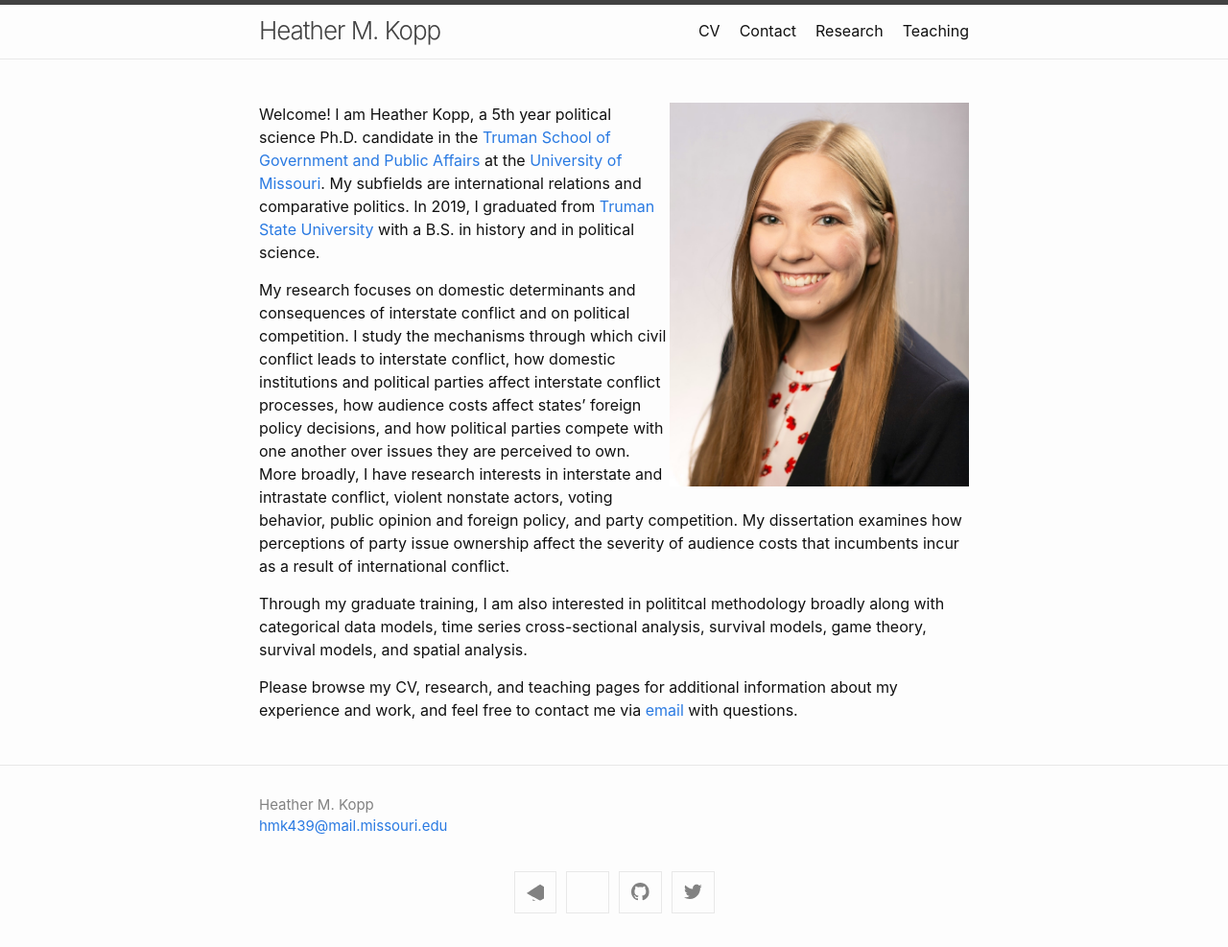
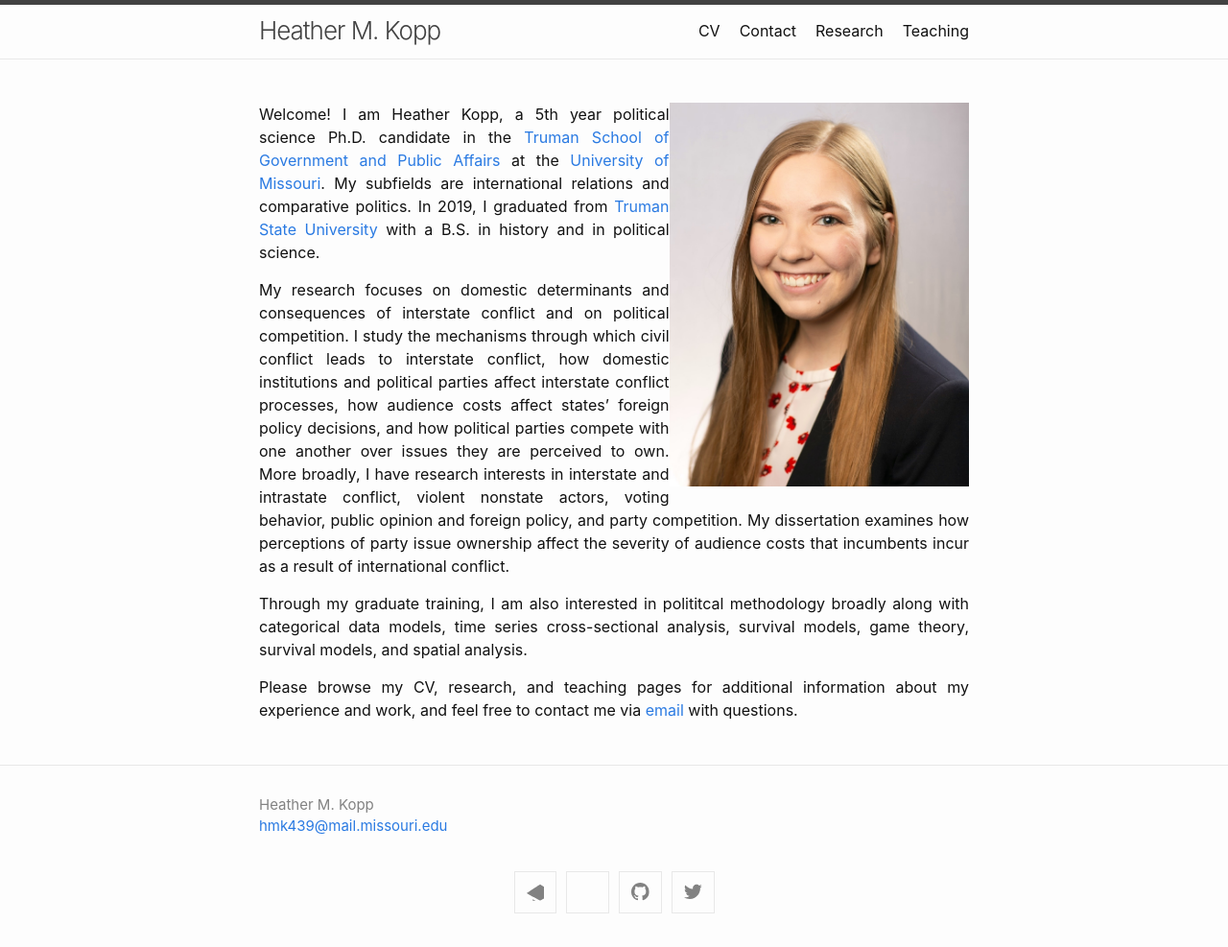
Before and after one commit to heatherkopp/heatherkopp.github.io, a Jekyll site: the page built from index.md, in a window 1280 px wide. Shown: the whole page at 96% size. Built offline with Jekyll 4.4.1, drawn with Linux system fonts in a browser that asks for light colours.

Commit message:
Update index.md

```diff
--- a/index.md
+++ b/index.md
@@ -3,12 +3,11 @@ layout: home
 ---
 
 <img align="right" src="https://heatherkopp.github.io/files/kopp.jpg" height="400" alt="kopp"/>
-<div dir="ltr">
 
-<p> Welcome! I am Heather Kopp, a 5th year political science Ph.D. candidate in the <a href="https://www.truman.missouri.edu/" target="_blank">Truman School of Government and Public Affairs</a> at the <a href="https://www.missouri.edu/" target="_blank">University of Missouri</a>. My subfields are international relations and comparative politics. In 2019, I graduated from <a href="https://www.truman.edu/" target="_blank">Truman State University</a> with a B.S. in history and in political science. </p>
+<p align="justify"> Welcome! I am Heather Kopp, a 5th year political science Ph.D. candidate in the <a href="https://www.truman.missouri.edu/" target="_blank">Truman School of Government and Public Affairs</a> at the <a href="https://www.missouri.edu/" target="_blank">University of Missouri</a>. My subfields are international relations and comparative politics. In 2019, I graduated from <a href="https://www.truman.edu/" target="_blank">Truman State University</a> with a B.S. in history and in political science. </p>
 
-<p> My research focuses on domestic determinants and consequences of interstate conflict and on political competition. I study the mechanisms through which civil conflict leads to interstate conflict, how domestic institutions and political parties affect interstate conflict processes, how audience costs affect states’ foreign policy decisions, and how political parties compete with one another over issues they are perceived to own. More broadly, I have research interests in interstate and intrastate conflict, violent nonstate actors, voting behavior, public opinion and foreign policy, and party competition. My dissertation examines how perceptions of party issue ownership affect the severity of audience costs that incumbents incur as a result of international conflict. </p>
+<p align="justify"> My research focuses on domestic determinants and consequences of interstate conflict and on political competition. I study the mechanisms through which civil conflict leads to interstate conflict, how domestic institutions and political parties affect interstate conflict processes, how audience costs affect states’ foreign policy decisions, and how political parties compete with one another over issues they are perceived to own. More broadly, I have research interests in interstate and intrastate conflict, violent nonstate actors, voting behavior, public opinion and foreign policy, and party competition. My dissertation examines how perceptions of party issue ownership affect the severity of audience costs that incumbents incur as a result of international conflict. </p>
 
-<p> Through my graduate training, I am also interested in polititcal methodology broadly along with categorical data models, time series cross-sectional analysis, survival models, game theory, survival models, and spatial analysis. </p>
+<p align="justify"> Through my graduate training, I am also interested in polititcal methodology broadly along with categorical data models, time series cross-sectional analysis, survival models, game theory, survival models, and spatial analysis. </p>
 
-<p> Please browse my CV, research, and teaching pages for additional information about my experience and work, and feel free to contact me via <a href = "mailto: hmk439@mail.missouri.edu">email</a> with questions. </p>
+<p align="justify"> Please browse my CV, research, and teaching pages for additional information about my experience and work, and feel free to contact me via <a href = "mailto: hmk439@mail.missouri.edu">email</a> with questions. </p>
```
